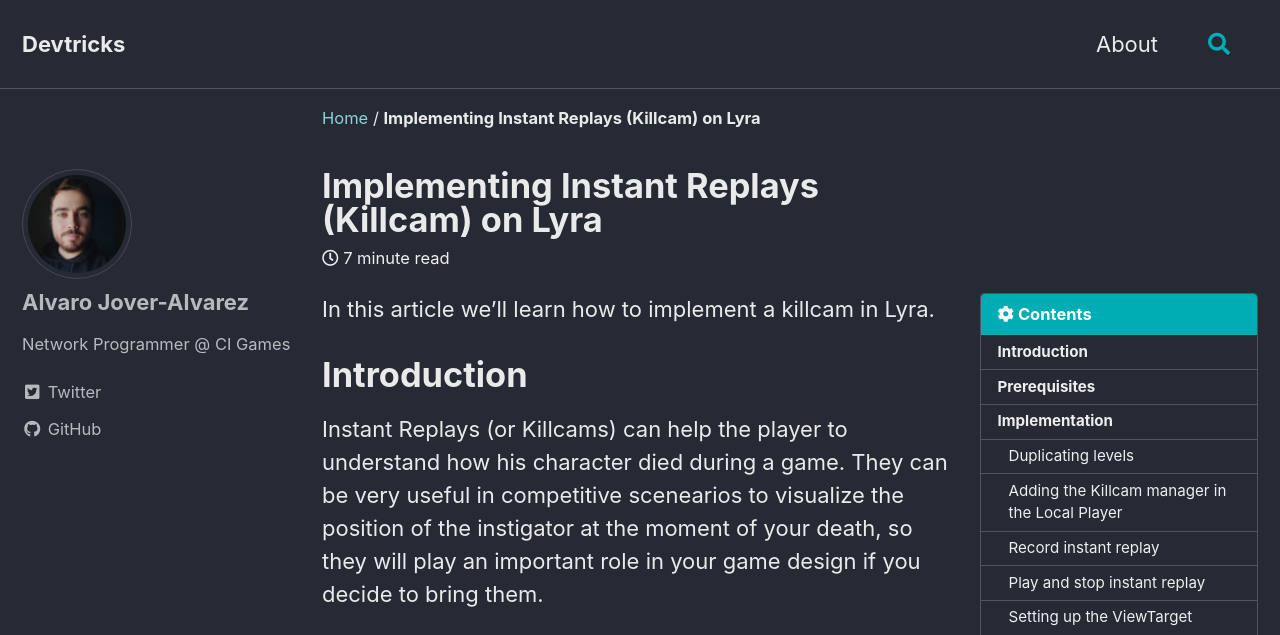
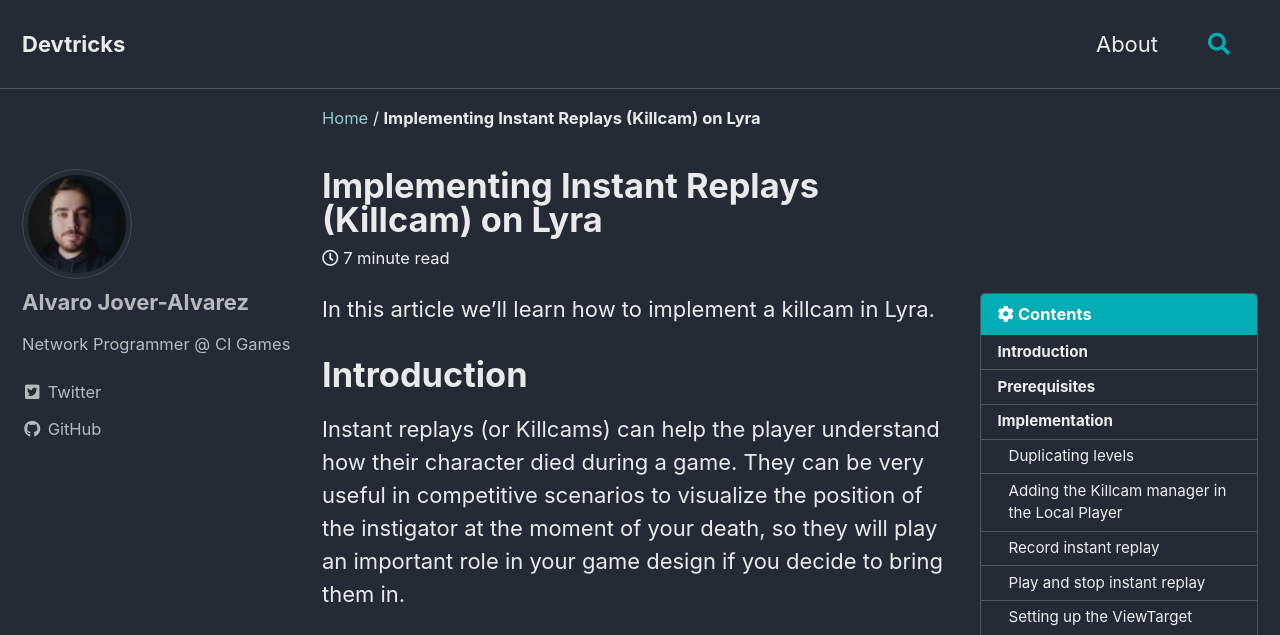
Before and after one commit to vorixo/devtricks, a Jekyll site: the page built from _posts/2023-02-19-killcam.md, in a window 1280 px wide and 900 px high, cut to the strip 0-635 px from the top of the window. Built offline with Jekyll 4.4.1, drawn with Linux system fonts in a browser that asks for light colours; cached includes are drawn as plain includes.

Commit message:
[FIX] Little typo

```diff
--- a/_posts/2023-02-19-killcam.md
+++ b/_posts/2023-02-19-killcam.md
@@ -19,7 +19,7 @@
 
 # Introduction
 
-Instant Replays (or Killcams) can help the player to understand how his character died during a game. They can be very useful in competitive scenearios to visualize the position of the instigator at the moment of your death, so they will play an important role in your game design if you decide to bring them.
+Instant replays (or Killcams) can help the player understand how their character died during a game. They can be very useful in competitive scenarios to visualize the position of the instigator at the moment of your death, so they will play an important role in your game design if you decide to bring them in.
 
 <iframe width="480" height="270" src="https://www.youtube.com/embed/mLRbZJS5A_E" frameborder="0" allow="autoplay; encrypted-media" allowfullscreen></iframe>
 
```
